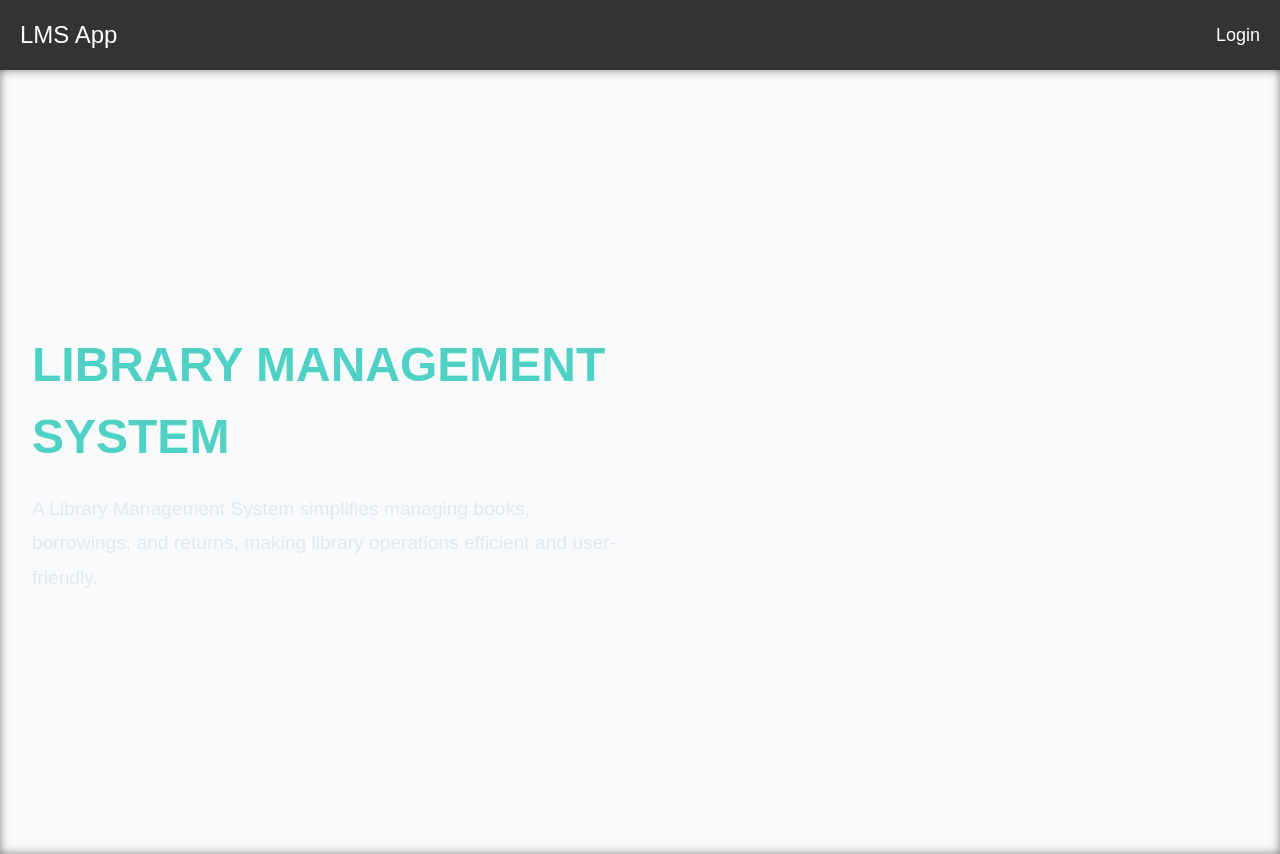
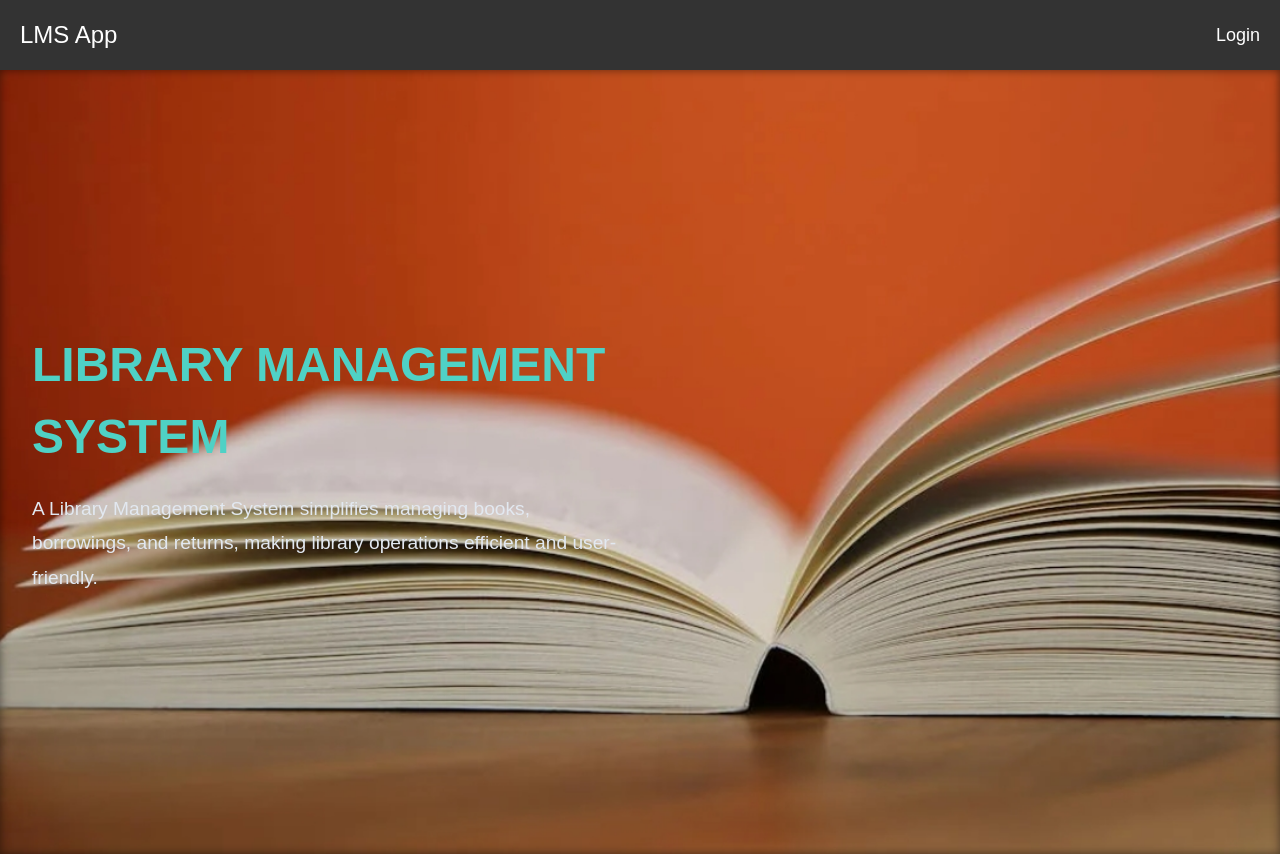
Before and after one commit to karthikeyan13762/project-name-frontend-lms, a React (Vite) app: page / in a window 1280 px wide. Built offline with nearby package versions, Linux system fonts and the light colour scheme; no server answers.

Commit message:
background image

```diff
--- a/src/css/Home.css
+++ b/src/css/Home.css
@@ -14,7 +14,9 @@ body {
     align-items: center;
     justify-content: space-between;
     padding: 2rem;
-    background-image: url('/lms.jpg') no-repeat cover;
+    background-image: url('/lms.jpg');
+    background-repeat: no-repeat;
+    background-size: cover;
   /*  */
     /* background: linear-gradient(to right, rgba(26, 32, 44, 0.8), rgba(26, 32, 44, 0.8)),
                 url("lms.jpg") no-repeat cover;  */
```
